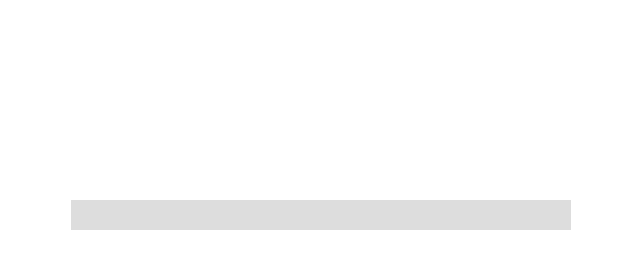
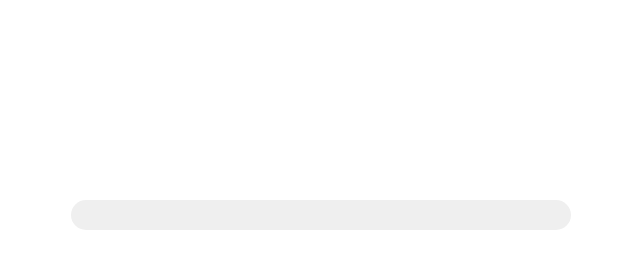
Before and after one commit to Sidharth7870/Progress-Bar, a plain HTML site: page index.html in a window 1280 px wide. Shown: the whole page, without its empty margins (319-959 px from the left). Drawn offline with Linux system fonts and the light colour scheme.

Commit message:
For Rounded

```diff
--- a/style.css
+++ b/style.css
@@ -4,7 +4,7 @@
 {
     width: 500px;
     height: 30px;
-    background-color: #ddd;
+    background-color: #efefef;
     margin: 200px auto;
-
+    border-radius: 20px;
 }
```
